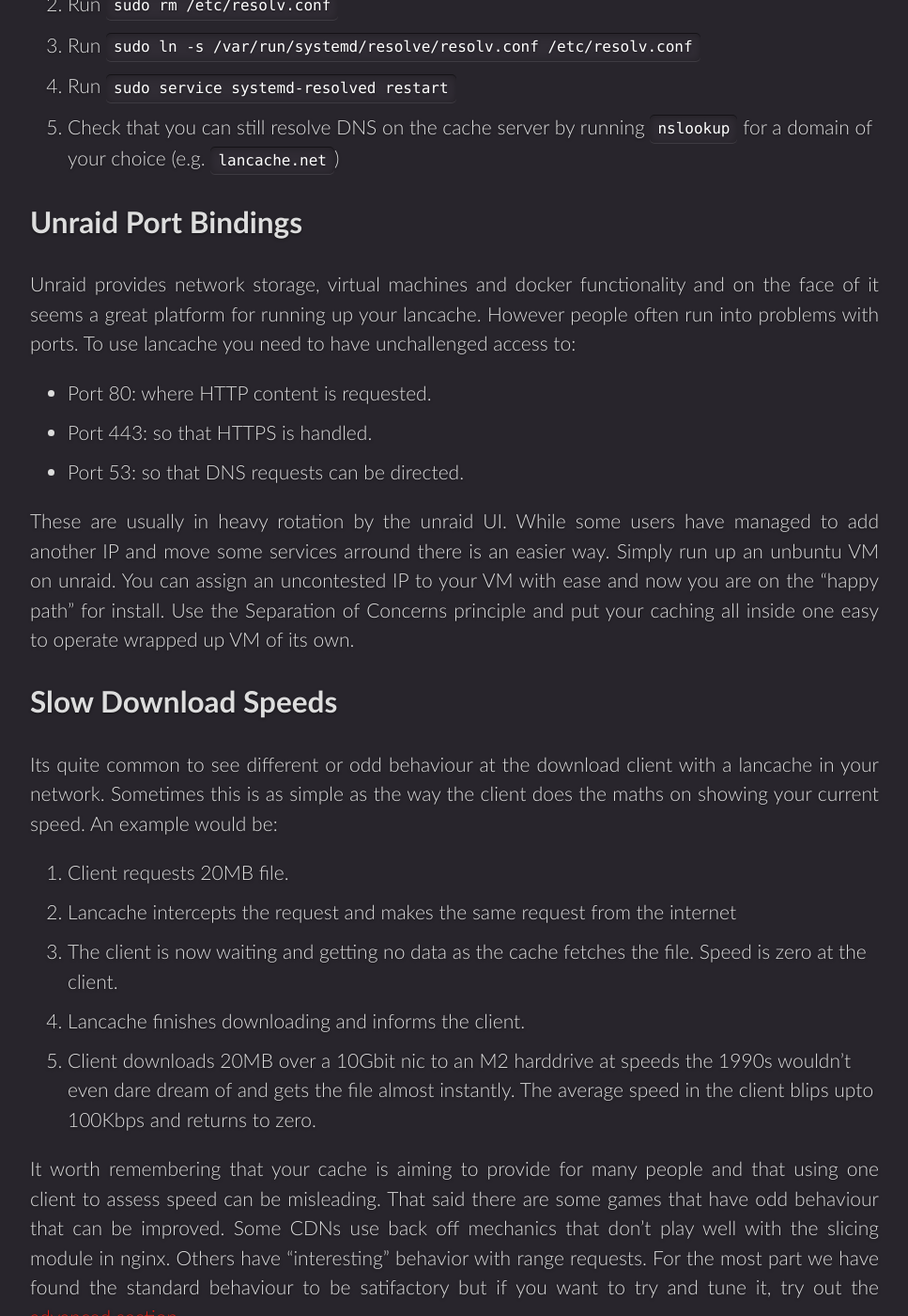
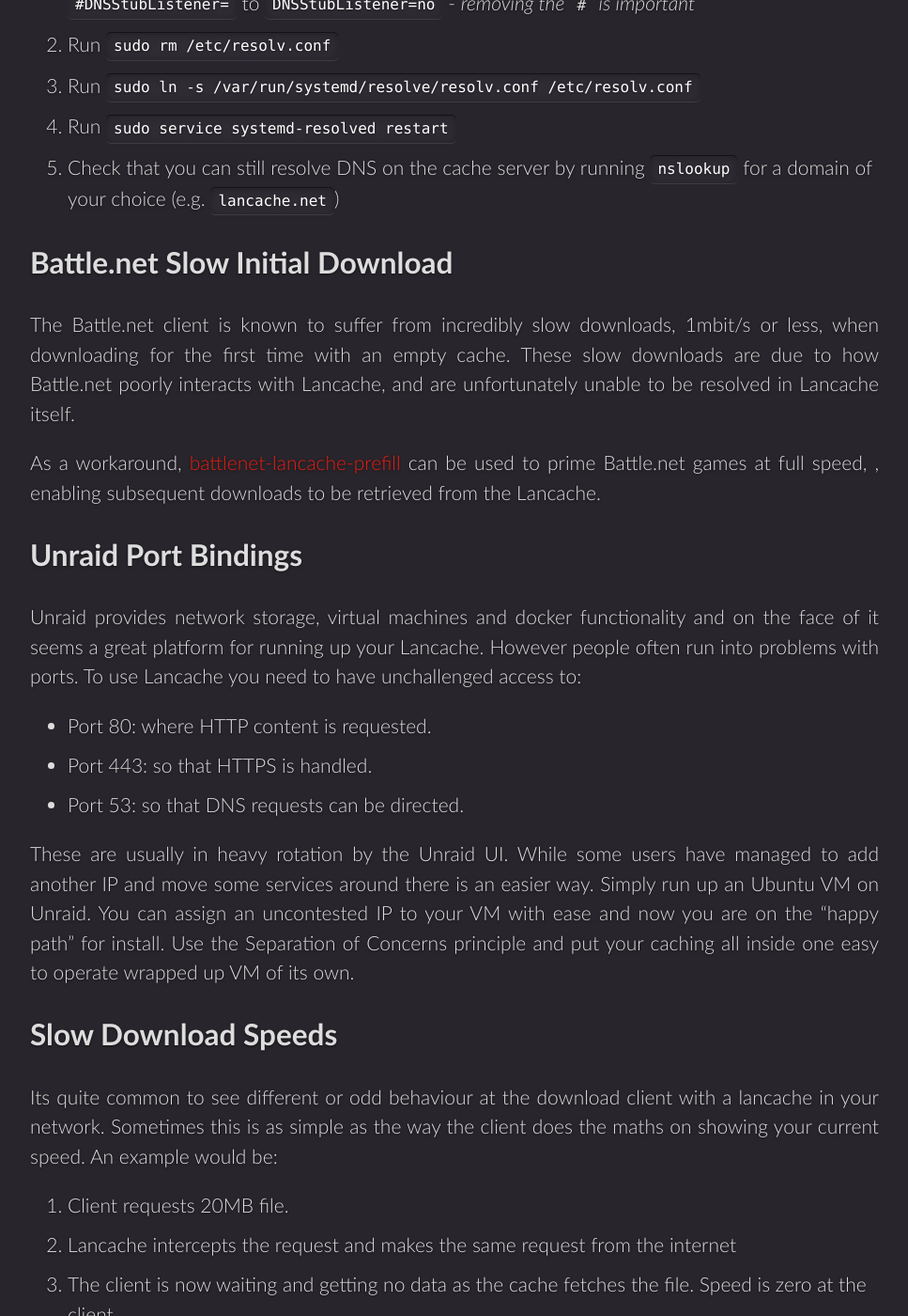
Before and after one commit to lancachenet/lancachenet.github.io, a Jekyll site: the page built from _docs/common-issues.md, in a window 1280 px wide and 1400 px high, scrolled down 1224 px. Shown: the whole window at 94% size, without its empty margins (28-995 px from the left). Built offline with Jekyll 4.4.1, drawn with Linux system fonts in a browser that asks for light colours; comment, search, counter and statistics services are not loaded; some of the changed text lies outside the part shown.

Commit message:
Adding slow Battle.net download speeds to common issues.  Also spell checking

```diff
--- a/_docs/common-issues.md
+++ b/_docs/common-issues.md
@@ -3,13 +3,13 @@
 permalink: "/docs/common-issues/"
 ---
 
-There are several issues that frequently crop up when deploying lancache. Here is the information on how to handle them if they happen to you.
+There are several issues that frequently crop up when deploying Lancache. Here is the information on how to handle them if they happen to you.
 
 {% include toc.html %}
 
 ## It's not DNS ...
 
-The most common cache issue we see is incorrectly configured DNS. It is essential that gaming machines only have one dns server assigned, that being lancache. If you have two different ones then the client will use them both and bypass the cache for about half of the requests. While the mechanism operating systems use to choose which dns server to use is complicated it is a suitable summary to say its "at random".
+The most common cache issue we see is incorrectly configured DNS. It is essential that gaming machines only have one dns server assigned, that being Lancache. If you have two different ones then the client will use them both and bypass the cache for about half of the requests. While the mechanism operating systems use to choose which dns server to use is complicated it is a suitable summary to say its "at random".
 
 
 ## Disabling systemd-resolved DNSStubListener
@@ -22,14 +22,21 @@
 1. Run `sudo service systemd-resolved restart`
 1. Check that you can still resolve DNS on the cache server by running `nslookup` for a domain of your choice (e.g. `lancache.net`)
 
+## Battle.net Slow Initial Download
+
+The Battle.net client is known to suffer from incredibly slow downloads, 1mbit/s or less, when downloading for the first time with an empty cache.
+These slow downloads are due to how Battle.net poorly interacts with Lancache, and are unfortunately unable to be resolved in Lancache itself.
+
+As a workaround, [battlenet-lancache-prefill](https://github.com/tpill90/battlenet-lancache-prefill) can be used to prime Battle.net games at full speed, , enabling subsequent downloads to be retrieved from the Lancache.
+
 ## Unraid Port Bindings
 
-Unraid provides network storage, virtual machines and docker functionality and on the face of it seems a great platform for running up your lancache. However people often run into problems with ports. To use lancache you need to have unchallenged access to:
+Unraid provides network storage, virtual machines and docker functionality and on the face of it seems a great platform for running up your Lancache. However people often run into problems with ports. To use Lancache you need to have unchallenged access to:
 * Port 80: where HTTP content is requested.
 * Port 443: so that HTTPS is handled.
 * Port 53: so that DNS requests can be directed.
 
-These are usually in heavy rotation by the unraid UI. While some users have managed to add another IP and move some services arround there is an easier way. Simply run up an unbuntu VM on unraid. You can assign an uncontested IP to your VM with ease and now you are on the "happy path" for install. Use the Separation of Concerns principle and put your caching all inside one easy to operate wrapped up VM of its own.
+These are usually in heavy rotation by the Unraid UI. While some users have managed to add another IP and move some services around there is an easier way. Simply run up an Ubuntu VM on Unraid. You can assign an uncontested IP to your VM with ease and now you are on the "happy path" for install. Use the Separation of Concerns principle and put your caching all inside one easy to operate wrapped up VM of its own.
 
 ## Slow Download Speeds
 
@@ -40,7 +47,7 @@
 1. Lancache finishes downloading and informs the client.
 1. Client downloads 20MB over a 10Gbit nic to an M2 harddrive at speeds the 1990s wouldn't even dare dream of and gets the file almost instantly. The average speed in the client blips upto 100Kbps and returns to zero.
 
-It worth remembering that your cache is aiming to provide for many people and that using one client to assess speed can be misleading. That said there are some games that have odd behaviour that can be improved. Some CDNs use back off mechanics that don't play well with the slicing module in nginx. Others have "interesting" behavior with range requests. For the most part we have found the standard behaviour to be satifactory but if you want to try and tune it, try out the [advanced section](/docs/advanced/tuning-cache).
+It worth remembering that your cache is aiming to provide for many people and that using one client to assess speed can be misleading. That said there are some games that have odd behaviour that can be improved. Some CDNs use back off mechanics that don't play well with the slicing module in nginx. Others have "interesting" behavior with range requests. For the most part we have found the standard behaviour to be satisfactory but if you want to try and tune it, try out the [advanced section](/docs/advanced/tuning-cache).
 
 ## IPv6
 
```
Also changed, not shown: other parts of _docs/common-issues.md (+1 -1 lines).
